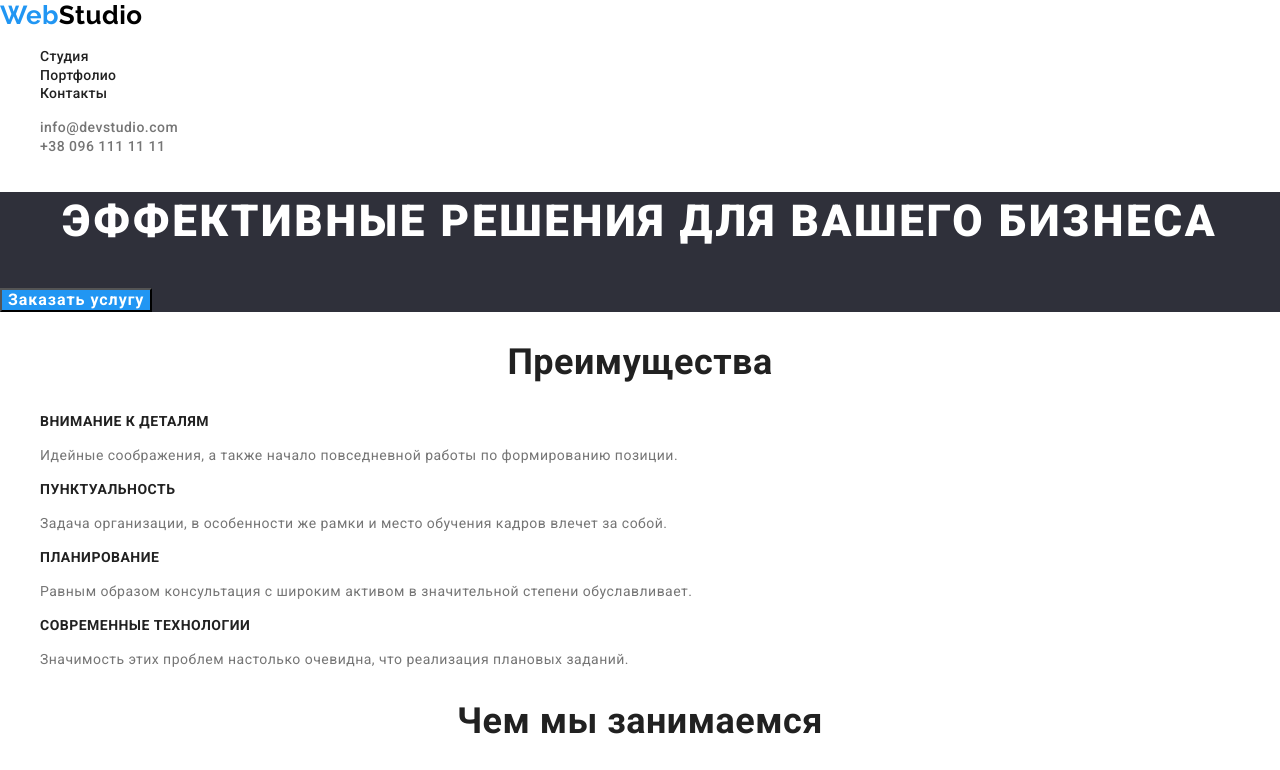
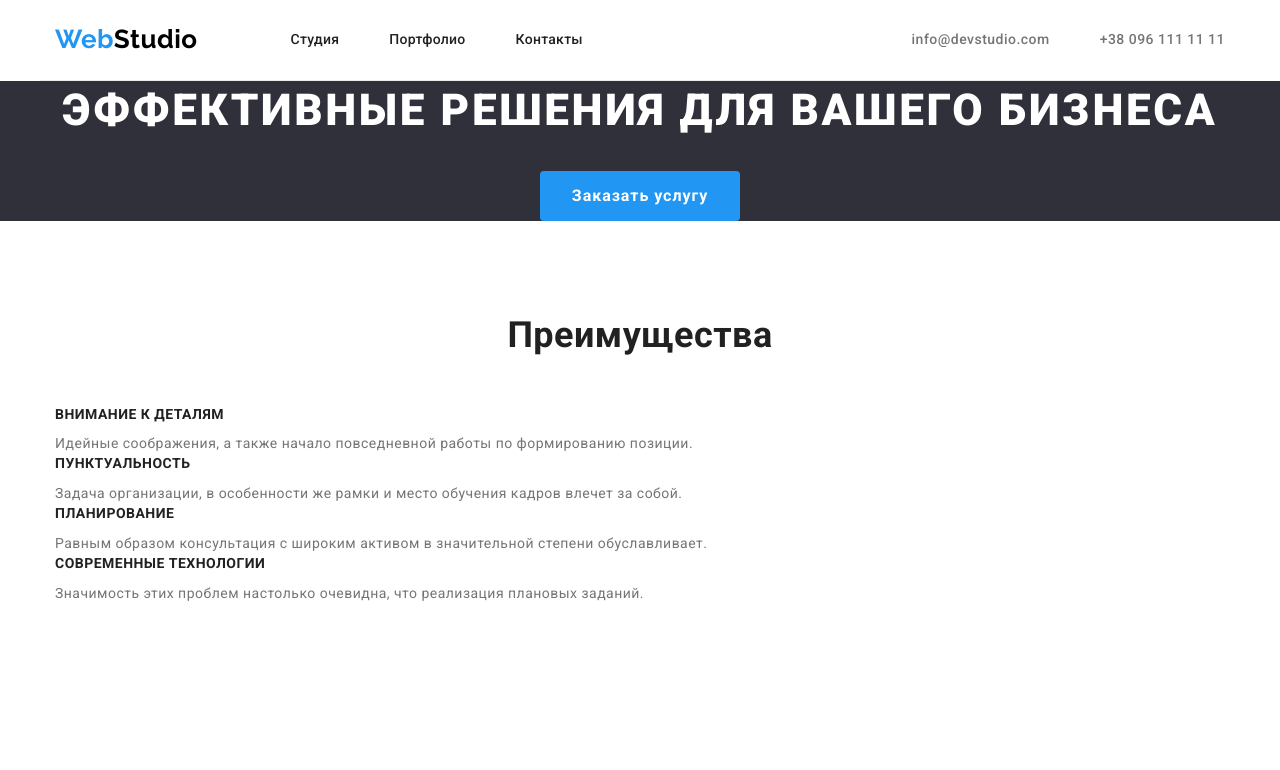
Before and after one commit to Cookey23/goit-markup-hw-03, a plain HTML site: page index.html in a window 1280 px wide. Shown: the top 770 px of the page. Drawn offline with nearby package versions, Linux system fonts and the light colour scheme.

Commit message:
hw.3.rev.1.0

```diff
--- a/css/styles.css
+++ b/css/styles.css
@@ -13,8 +13,17 @@ body {
   background-color: var(--primary-bg-color);
   letter-spacing: 0.03em;
 }
-ul {
+.container {
+  width: 1200px;
+  margin: 0 auto;
+  padding-left: 15px;
+  padding-right: 15px;
+}
+ul,
+p {
   list-style: none;
+  margin: 0;
+  padding: 0;
 }
 /* logo */
 .logo {
@@ -31,7 +40,32 @@ ul {
 }
 
 /* site nav */
+.main-nav,
+.site-nav-full {
+  display: flex;
+  align-items: center;
+}
+.main-nav {
+  border-bottom: 1px solid #ececec;
+}
+.site-nav {
+  display: flex;
+  margin-left: 93px;
+}
+.site-nav .item:not(:last-child) {
+  margin-right: 50px;
+}
+.header-contact {
+  display: flex;
+  margin-left: auto;
+}
+.header-contact .item + .item {
+  margin-left: 50px;
+}
 .site-nav .link {
+  display: block;
+  padding-top: 32px;
+  padding-bottom: 32px;
   text-decoration: none;
   font-weight: 500;
   font-size: 14px;
@@ -45,38 +79,46 @@ ul {
   color: var(--accent-color);
 }
 
-.contacts {
+.header-contact .contacts {
+  display: block;
+  padding-top: 32px;
+  padding-bottom: 32px;
   font-weight: 500;
   font-size: 14px;
   line-height: 1.14px;
   text-decoration: none;
   color: var(--primary-text-color);
 }
-.contacts:hover,
-.contacts:focus {
+.header-contact .contacts:hover,
+.header-contact .contacts:focus {
   color: var(--accent-color);
 }
 
 /* hero */
 .hero {
+  text-align: center;
   background-color: var(--secondary-bg-color);
 }
 .hero-title {
+  margin-top: 0px;
+  margin-bottom: 30px;
   font-style: normal;
   text-transform: uppercase;
   font-weight: 900;
   font-size: 44px;
   line-height: 1.36;
-  text-align: center;
   letter-spacing: 0.06em;
   color: var(--primary-bg-color);
 }
 .hero-button {
+  min-width: 200px;
+  height: 50px;
+  border-radius: 4px;
+  border: none;
   font-family: inherit;
   font-weight: 700;
   font-size: 16px;
   cursor: pointer;
-  text-align: center;
   letter-spacing: 0.06em;
   background-color: var(--accent-color);
   color: var(--primary-bg-color);
@@ -86,8 +128,13 @@ ul {
   color: var(--accent-color);
   background-color: var(--primary-bg-color);
 }
-
+.section {
+  padding-top: 94px;
+  padding-bottom: 94px;
+}
 .section-title {
+  margin-top: 0;
+  margin-bottom: 50px;
   font-size: 36px;
   line-height: 1.16;
   text-align: center;
@@ -95,6 +142,8 @@ ul {
 }
 /* advantage */
 .advantage .title {
+  margin-top: 0;
+  margin-bottom: 10px;
   text-transform: uppercase;
   font-size: 14px;
   line-height: 1.14;
@@ -105,12 +154,22 @@ ul {
   font-size: 14px;
   line-height: 1.71;
 }
+/* works type */
 
 /* team */
+.team .item {
+  display: inline-block;
+  height: 368px;
+}
 .section-team {
   background-color: #f5f4fa;
 }
+.team .photo {
+  margin-bottom: 30px;
+}
 .team .title {
+  margin-top: 0;
+  margin-bottom: 10px;
   font-weight: 500;
   font-size: 16px;
   line-height: 1.18;
@@ -126,6 +185,9 @@ ul {
   background-color: var(--secondary-bg-color);
 }
 .logo-footer {
+  display: inline-block;
+  margin-bottom: 20px;
+  padding-top: 60px;
   font-family: Raleway;
   color: var(--primary-bg-color);
   text-decoration: none;
@@ -136,12 +198,16 @@ ul {
 .footer-web {
   color: var(--accent-color);
 }
+.address {
+  padding-bottom: 60px;
+}
 .address .contacts {
   font-style: normal;
   font-weight: 400;
   font-size: 14px;
   line-height: 1.71;
   color: rgba(255, 255, 255, 0.6);
+  text-decoration: none;
 }
 
 .address .street {
--- a/index.html
+++ b/index.html
@@ -22,18 +22,20 @@
   </head>
   <body>
     <header>
-      <nav>
+      <div class="container main-nav">
+        <nav class="site-nav-full">
           <a href="./index.html" class="logo" lang="en"><span class="web">Web</span>Studio</a>
           <ul class="site-nav">
-          <li><a class="link" href="">Студия</a></li>
-          <li><a class="link" href="./portfolio.html">Портфолио</a></li>
-          <li><a class="link" href="">Контакты</a></li>
+            <li class="item"><a class="link" href="">Студия</a></li>
+            <li class="item"><a class="link" href="./portfolio.html">Портфолио</a></li>
+            <li class="item"><a class="link" href="">Контакты</a></li>
           </ul>
         </nav>
-      <ul>
-        <li><a class="contacts" href="" lang="en">info@devstudio.com</a></li>
-        <li><a class="contacts" href="">+38 096 111 11 11</a></li>
+        <ul class="header-contact">
+          <li class="item"><a class="contacts" href="" lang="en">info@devstudio.com</a></li>
+          <li class="item"><a class="contacts" href="">+38 096 111 11 11</a></li>
         </ul>
+      </div>
     </header>
 
     <main>
@@ -42,6 +44,7 @@
         <button class="hero-button" type="button">Заказать услугу</button>
       </section>
       <section class="section">
+        <div class="container">
           <h2 class="section-title">Преимущества</h2>
           <ul class="advantage">
             <li>
@@ -61,10 +64,12 @@
               <p class="text">Значимость этих проблем настолько очевидна, что реализация плановых заданий.</p>
             </li>
           </ul>
+        </div>
       </section>
       <section class="section">
+        <div class="container">
           <h2 class="section-title">Чем мы занимаемся</h2>
-        <ul>
+          <ul class="works-type">
             <li>
               <img src="images/box-1.jpg" width="370" height="294" alt="руки на клавиатуре" />
             </li>
@@ -75,34 +80,38 @@
               <img src="images/box-3.jpg" width="370" height="294" alt="планшет" />
             </li>
           </ul>
+        </div>
       </section>
       <section class="section section-team">
+        <div class="container">
           <h2 class="section-title">Наша команда</h2>
           <ul class="team">
-          <li>
-            <img src="images/team-1.jpg" width="270" height="260" alt="Игорь Демьяненко" />
+            <li class="item">
+              <img class="photo" src="images/team-1.jpg" width="270" height="260" alt="Игорь Демьяненко" />
               <h3 class="title">Игорь Демьяненко</h3>
               <p class="text" lang="en">Product Designer</p>
             </li>
-          <li>
-            <img src="images/team-2.jpg" width="270" height="260" alt="Ольга Репина" />
+            <li class="item">
+              <img class="photo" src="images/team-2.jpg" width="270" height="260" alt="Ольга Репина" />
               <h3 class="title">Ольга Репина</h3>
               <p class="text" lang="en">Frontend Developer</p>
             </li>
-          <li>
-            <img src="images/team-3.jpg" width="270" height="260" alt="Николай Тарасов" />
+            <li class="item">
+              <img class="photo" src="images/team-3.jpg" width="270" height="260" alt="Николай Тарасов" />
               <h3 class="title">Николай Тарасов</h3>
               <p class="text" lang="en">Marketing</p>
             </li>
-          <li>
-            <img src="images/team-4.jpg" width="270" height="260" alt="Михаил Ермаков" />
+            <li class="item">
+              <img class="photo" src="images/team-4.jpg" width="270" height="260" alt="Михаил Ермаков" />
               <h3 class="title">Михаил Ермаков</h3>
               <p class="text" lang="en">UI Designer</p>
             </li>
           </ul>
+        </div>
       </section>
     </main>
     <footer class="footer">
+      <div class="container">
         <a class="logo-footer" lang="en" href="./index.html"> <span class="footer-web">Web</span>Studio</a>
         <address class="address">
           <ul>
@@ -111,6 +120,7 @@
             <li><a class="contacts" href="">+38 099 111 11 11</a></li>
           </ul>
         </address>
+      </div>
     </footer>
   </body>
 </html>
```
Lines whose indentation alone changed are shown as unchanged.
